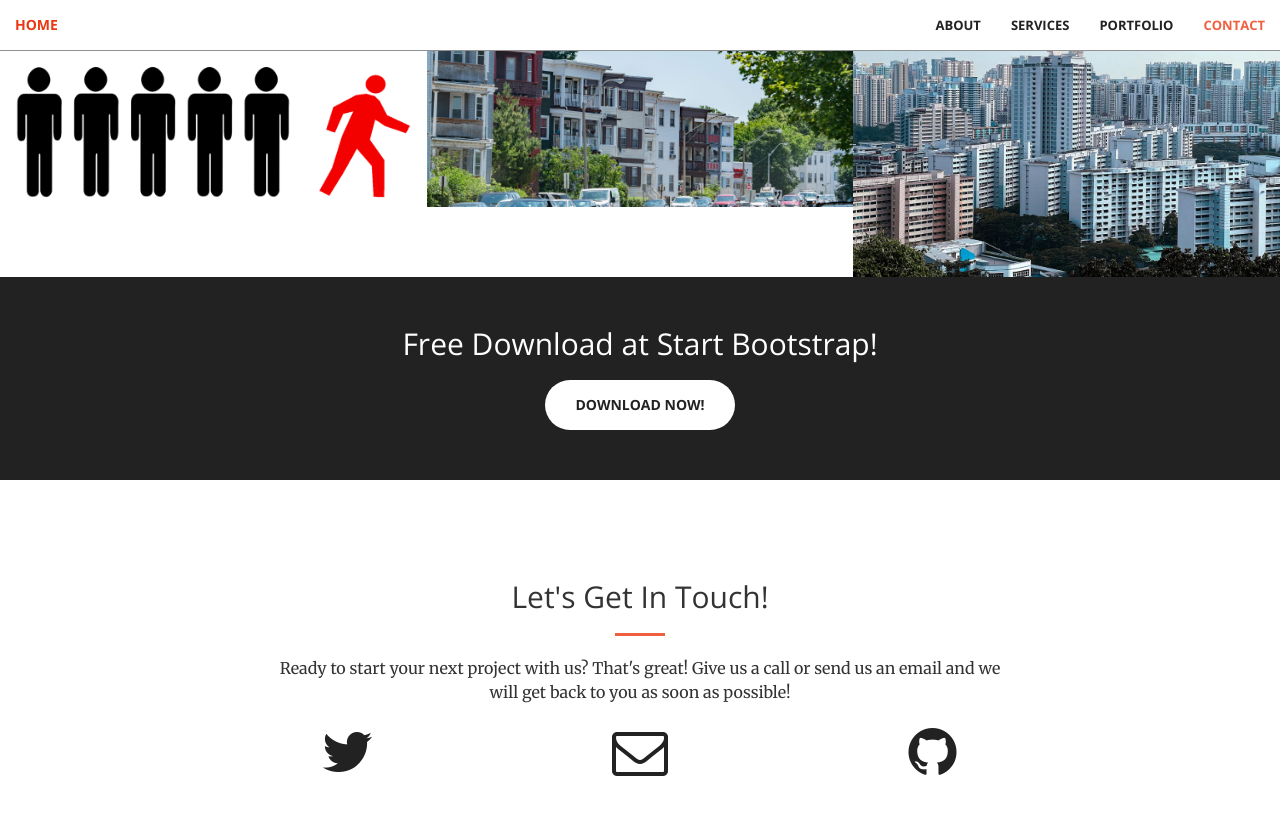
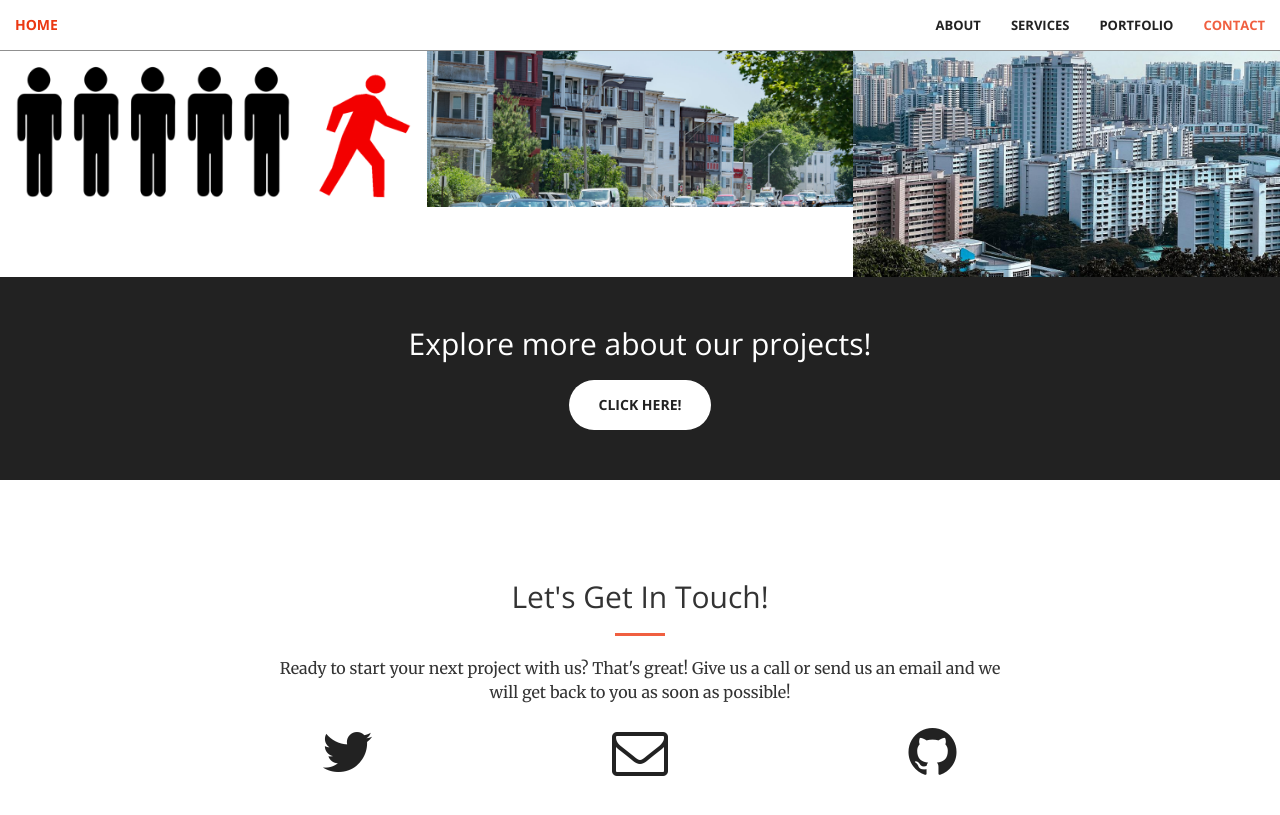
Before and after one commit to valdo28/valdo28.github.io, a Jekyll site: the page built from index.html, in a window 1280 px wide and 900 px high, scrolled down 1836 px. Shown: the top 815 px of the window. Built offline with Jekyll 4.4.1, drawn with Linux system fonts in a browser that asks for light colours.

Commit message:
Update aside.html

```diff
--- a/_includes/aside.html
+++ b/_includes/aside.html
@@ -1,8 +1,8 @@
   <aside class="bg-dark">
       <div class="container text-center">
           <div class="call-to-action">
-              <h2>Free Download at Start Bootstrap!</h2>
-              <a href="#" class="btn btn-default btn-xl wow tada">Download Now!</a>
+              <h2>Explore more about our projects!</h2>
+              <a href="https://github.com/valdo28/" class="btn btn-default btn-xl wow tada">Click Here!</a>
           </div>
       </div>
   </aside>
```
